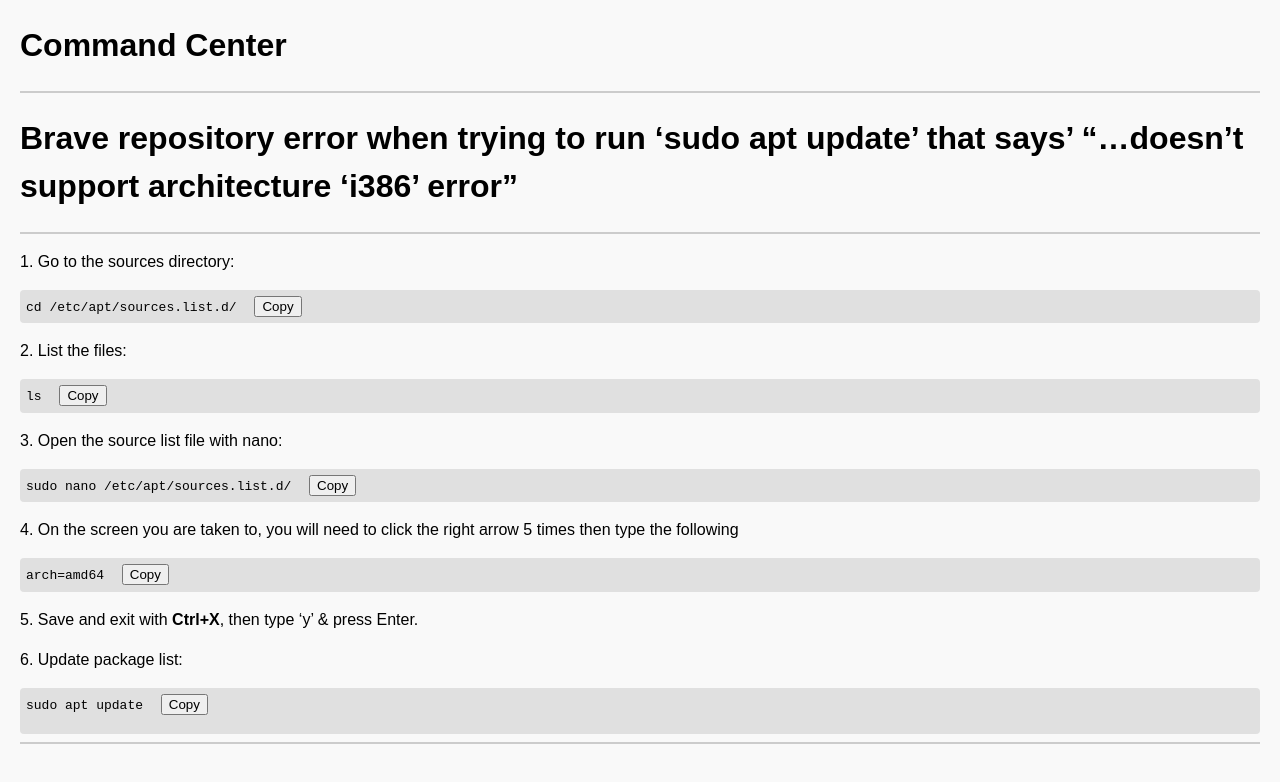
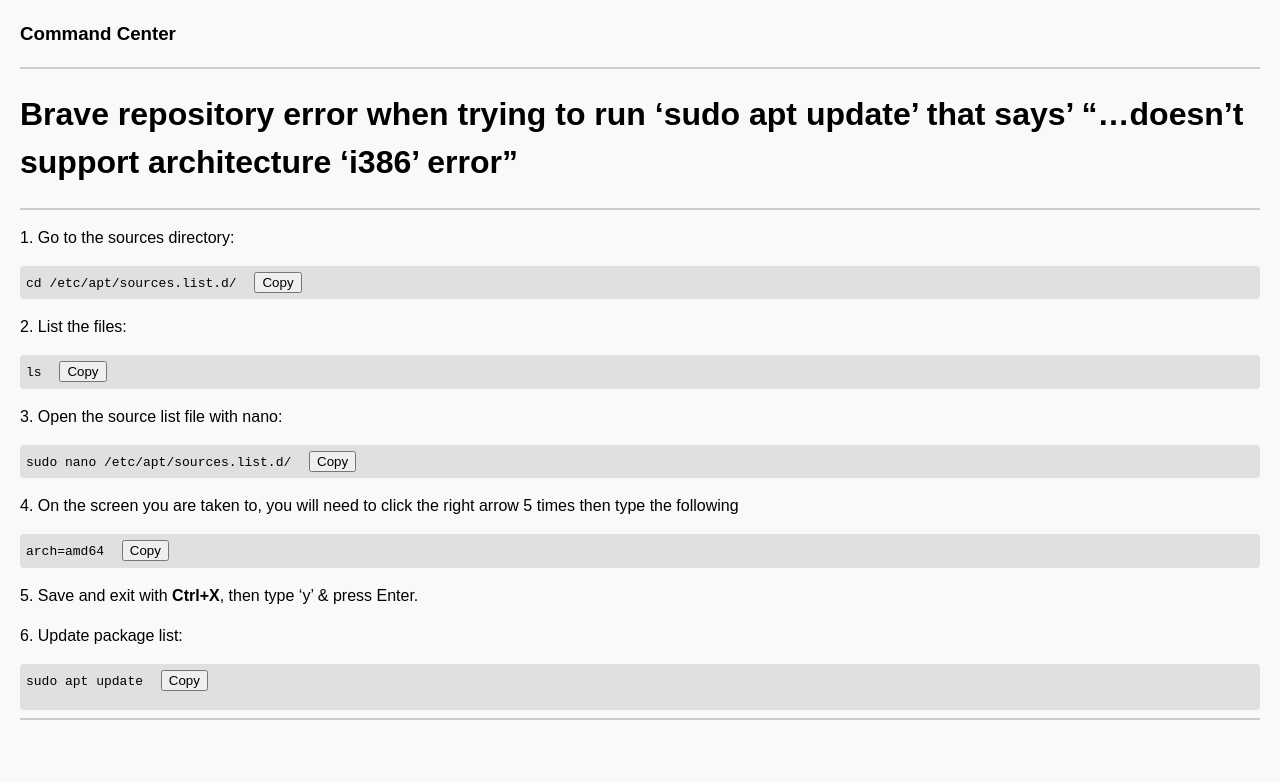
Before and after one commit to via80HD/Command-Center, a plain HTML site: page index.html in a window 1280 px wide. Drawn offline with Linux system fonts and the light colour scheme.

Commit message:
Update index.html

```diff
--- a/index.html
+++ b/index.html
@@ -36,7 +36,7 @@
 </head>
 <body>
 
-<h1>Command Center</h1>
+<h3>Command Center</h3>
 <hr>
 <h1>Brave repository error when trying to run ‘sudo apt update’ that says’ “…doesn’t support architecture ‘i386’ error”</h1>
 <hr>
```
